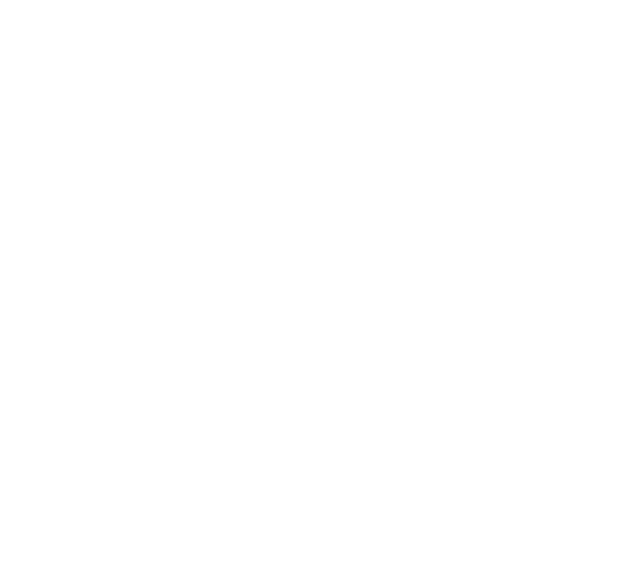
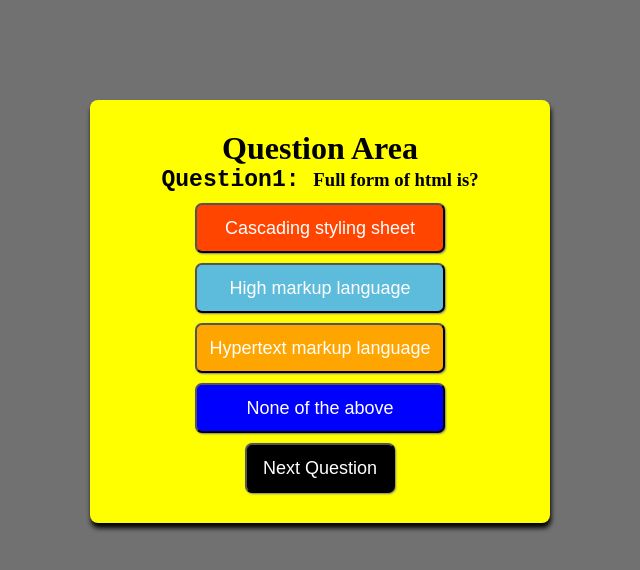
Before and after one commit to Abdulahad911/classTask003-Interactive-Quiz-Game, a plain HTML site: page index.html in a window 1280 px wide. Shown: the whole page, without its empty margins (320-960 px from the left). Drawn offline with Linux system fonts and the light colour scheme.

Commit message:
i have button and give styling to question 1

```diff
--- a/index.html
+++ b/index.html
@@ -6,8 +6,16 @@
     <title>Quiz Game</title>
     <link rel="stylesheet" href="style.css">
 </head>
-
 <body>
-
+    <div class="container">
+    <h1>Question Area</h1>
+    <h3><span>Question1:  </span>Full form of html is?</h3>
+     <button>Cascading styling sheet</button>
+     <button>High markup language</button>
+     <button>Hypertext markup language</button>
+     <button>None of the above</button>
+     <button>Next Question</button>
+</div>
+<script src="./index.js"></script>
 </body>
 </html>
--- a/style.css
+++ b/style.css
@@ -1,3 +1,72 @@
-body{
+* {
+    margin: 0;
+    padding: 0;
+}
 
+body {
+    background-color: #717171;
+    display: flex;
+    justify-content: center;
 }
+
+.container {
+    display: flex;
+    flex-direction: column;
+    justify-content: center;
+    align-items: center;
+    margin: 100px 0 0 0;
+    background-color: yellow;
+    width: 400px;
+    padding: 30px;
+    border-radius: 8px;
+    box-shadow: 1px 5px 5px black;
+}
+
+.container button {
+    width: 250px;
+    height: 50px;
+    text-align: center;
+    border-radius: 7px;
+    margin-top: 10px;
+    color: white;
+    box-shadow: 1px 1px 2px gray;
+}
+
+.container span {
+    font-size: 23px;
+    font-family: 'Courier New', Courier, monospace;
+}
+
+.container :nth-child(3) {
+    background-color: orangered;
+
+    font-size: large;
+}
+
+.container :nth-child(4) {
+    background-color: rgb(93, 188, 220);
+
+    font-size: large;
+}
+
+.container :nth-child(5) {
+    background-color: orange;
+
+    font-size: large;
+}
+
+.container :nth-child(6) {
+    background-color: blue;
+
+    font-size: large;
+}
+
+.container :nth-child(7) {
+    background-color: black;
+    width: 150px;
+    font-size: large;
+}
+.container button:hover{
+    background-color: rgb(15, 228, 15);
+    color: black;
+}
```
Also changed, not shown: index.js (added).
